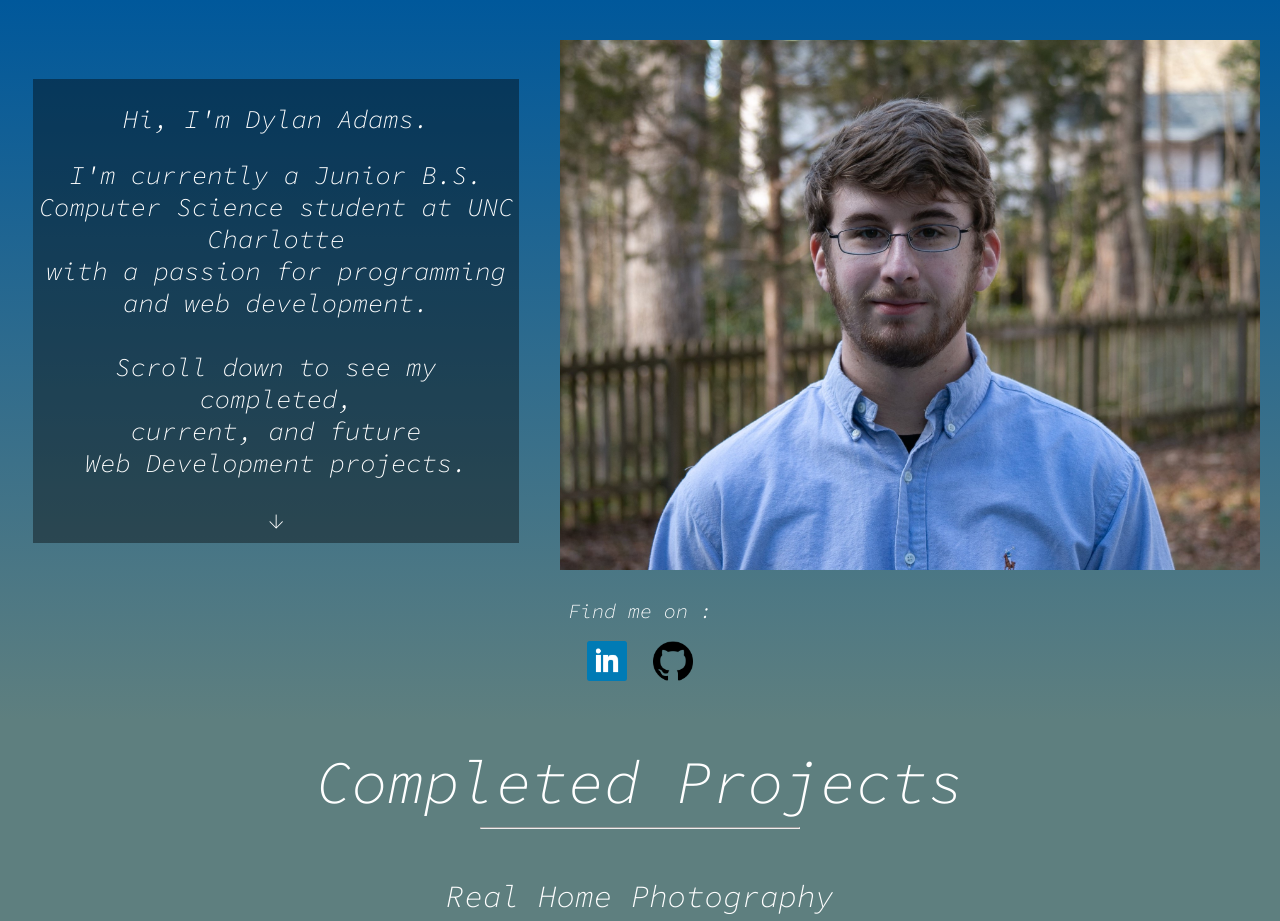
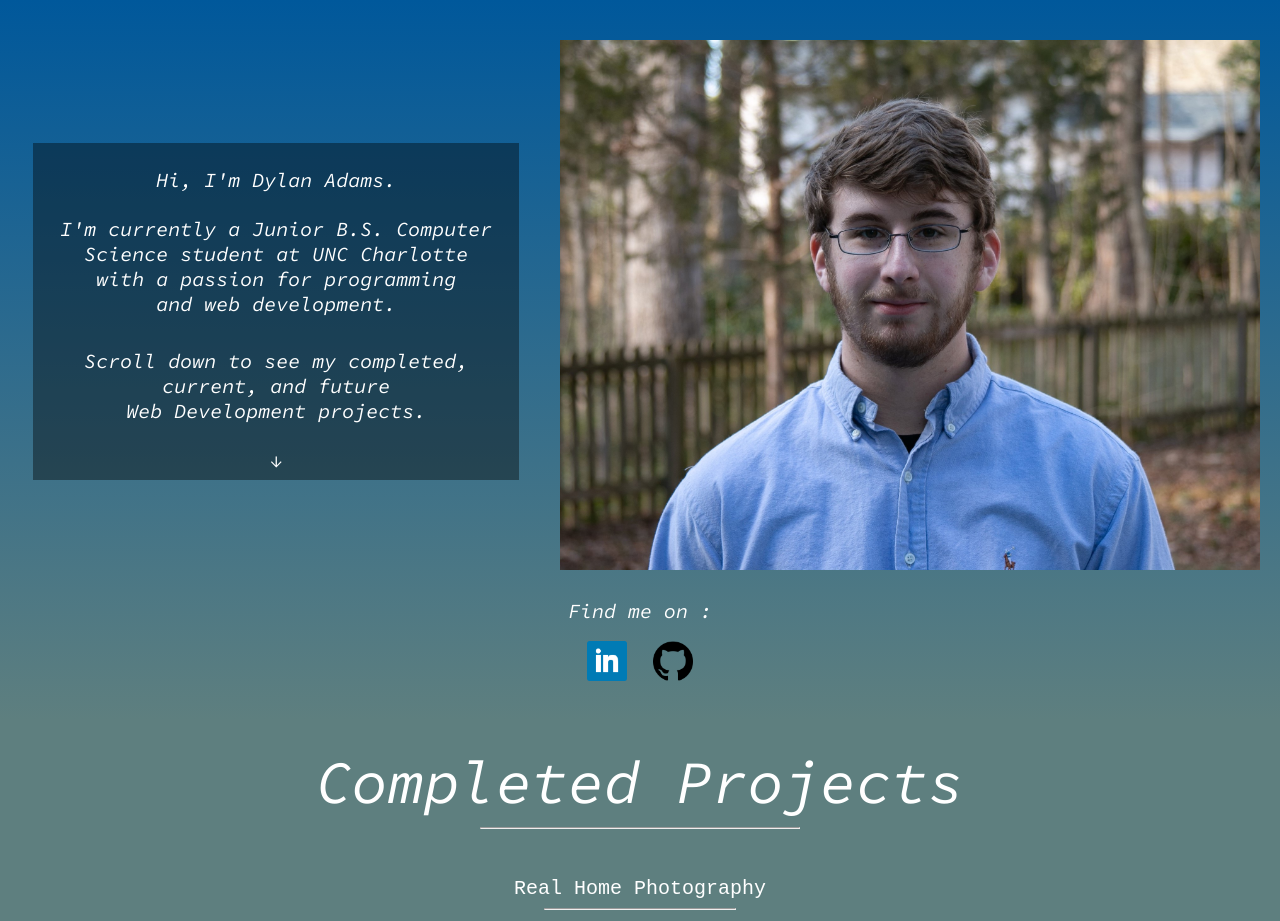
Before and after one commit to DCAdams103/My-Portfolio-Website, a Next.js app in the folder portfolio/: page / in a window 1280 px wide. Shown: the top 921 px of the page. Built offline with nearby package versions, Linux system fonts and the light colour scheme.

Commit message:
Updated packages and fixed errors

```diff
--- a/portfolio/pages/index.js
+++ b/portfolio/pages/index.js
@@ -1,15 +1,15 @@
 import styles from '../styles/Home.module.css'
 import { Grid, Box } from '@material-ui/core'
-import Image from 'next/image'
+import Image from 'next/legacy/image'
 
 export default function Home() {
   return (
     <div className={styles.page}>
 
-    {/* Import a font from Google */}
+    {/* Import a font from Google
     <style>
       @import url('https://fonts.googleapis.com/css2?family=Source+Code+Pro:ital,wght@1,300&display=swap');
-    </style>
+    </style>*/}
 
       {/* ------------ Top Half of Page ------------ */}
 
@@ -104,7 +104,7 @@ export default function Home() {
 
       {/* Real Home Photography Photo */}
       <Box style={{paddingLeft:'10vw', paddingRight:'10vw'}}>
-        <Image layout="responsive" src='/Frontpage1.png' width='10vw' height='5vh'  alt="Real Home Photography Front Page" />
+        <Image layout="responsive"  width='10vw' height='5vh' src='/Frontpage1.png' alt="Real Home Photography Front Page" />
       </Box>
 
       <br/>
@@ -132,7 +132,7 @@ export default function Home() {
 
       {/* React Auth Images */}
       <Box style={{paddingLeft:'10vw', paddingRight:'10vw'}}>
-        <Image layout="responsive" src='/ReactAuth.png' width='10vw' height='5vh'  alt="React Auth login page" />
+        <Image layout="responsive" width='10vw' height='5vh' src='/ReactAuth.png' alt="React Auth login page" />
       </Box>
 
       <br/>
--- a/portfolio/styles/Home.module.css
+++ b/portfolio/styles/Home.module.css
@@ -1,3 +1,8 @@
+@font-face {
+  font-family: "SourceCodePro";
+  src: local('SourceCodePro'), url(./SourceCodePro.ttf) format('truetype');
+}
+
 .page {
   background-color: rgb(94, 127, 127);
   min-height: 380vh;
@@ -24,6 +29,11 @@
   justify-content: center;
 }
 
+.imgSizes {
+  width: 10vw;
+  height: 5vh;
+}
+
 .intro {
   max-width: 38vw;
 
@@ -36,15 +46,16 @@
 .text {
   padding-top: 3vh;
   color: white;
-  font-size: calc(18px + (28 - 18) * ((100vw - 300px) / (1600 - 300)));
+  font-size: 20px;
   text-align: center;
-  font-family: 'Source Code Pro', monospace;
+  font-family: 'SourceCodePro';
 }
 
 .projectTitle {
   padding-top: 5vh;
   color: white;
-  font-size: calc(18px + (35 - 18) * ((100vw - 300px) / (1600 - 300)));
+  font-size: 20px;
+  /* calc(18px + (35 - 18) * ((100vw - 300px) / (1600 - 300))) */
   font-weight:'bold';
   text-align: center;
   font-family: 'Source Code Pro', monospace;
```
Also changed, not shown: portfolio/package.json (+4 -3 lines), portfolio/styles/SourceCodePro.ttf (added), 1 other file (tests, documents, lock files or other folders).
